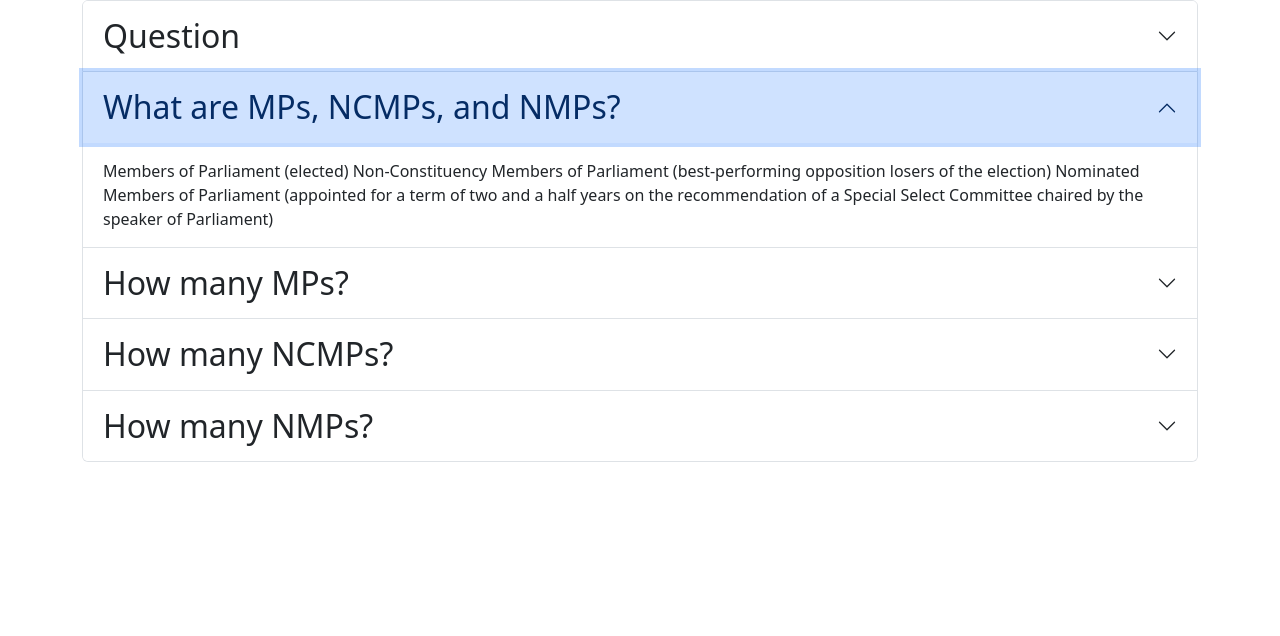
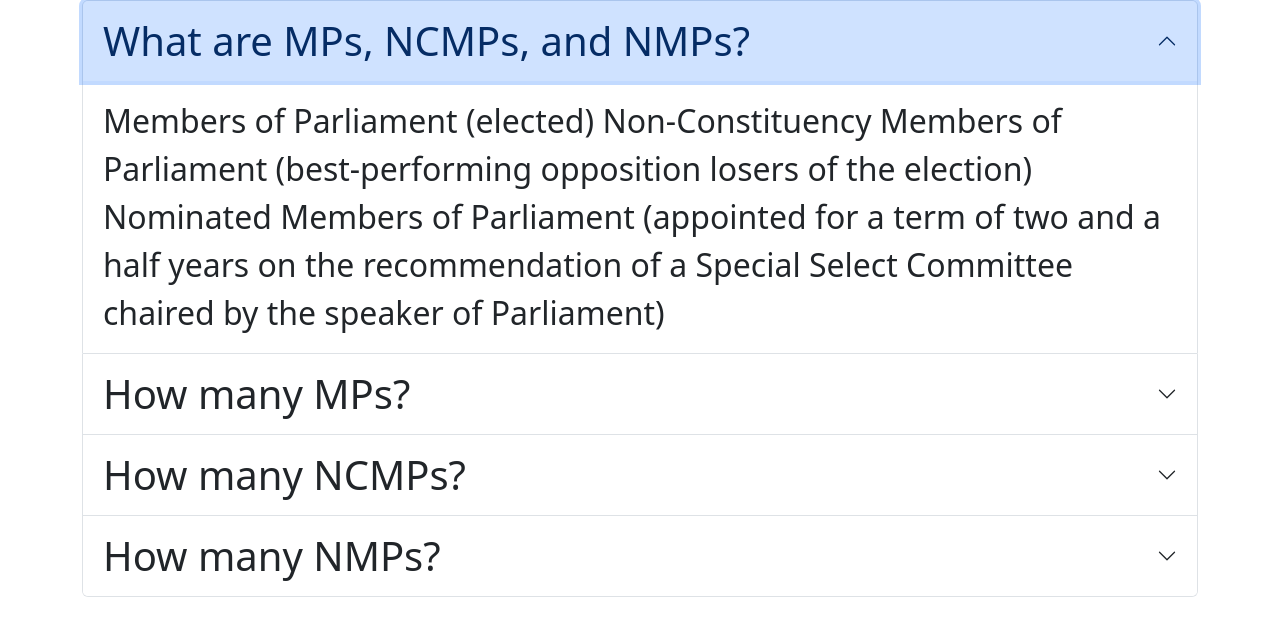
Before and after one commit to python4interviews/flash-cards, a plain HTML site: page docs/index.html in a window 1280 px wide. Both pictures are taken after a click on the button "What are MPs, NCMPs, and NMPs?". Drawn offline with nearby package versions, Linux system fonts and the light colour scheme.

Commit message:
Update index.html

```diff
--- a/docs/index.html
+++ b/docs/index.html
@@ -4,7 +4,7 @@
     <meta charset="UTF-8">
     <link href="https://cdn.jsdelivr.net/npm/bootstrap@5.3.0/dist/css/bootstrap.min.css" rel="stylesheet" integrity="sha384-9ndCyUaIbzAi2FUVXJi0CjmCapSmO7SnpJef0486qhLnuZ2cdeRhO02iuK6FUUVM" crossorigin="anonymous">
     <script src="https://cdn.jsdelivr.net/npm/bootstrap@5.3.0/dist/js/bootstrap.bundle.min.js" integrity="sha384-geWF76RCwLtnZ8qwWowPQNguL3RmwHVBC9FhGdlKrxdiJJigb/j/68SIy3Te4Bkz" crossorigin="anonymous"></script>
-    <title>Title</title>
+    <title>SG Current Affairs Flash Cards</title>
 </head>
 <body>
     <div class="container-lg">
@@ -12,25 +12,12 @@
 
           <div class="accordion-item">
             <h1 class="accordion-header">
-              <button class="accordion-button collapsed" style="font-size: 2rem;" type="button" data-bs-toggle="collapse" data-bs-target="#collapse-1" aria-expanded="false" aria-controls="collapse-1">
-                  Question
+              <button class="accordion-button collapsed" style="font-size: 2.5rem;" type="button" data-bs-toggle="collapse" data-bs-target="#collapse-1" aria-expanded="false" aria-controls="collapse-1">
+                  What are MPs, NCMPs, and NMPs?
               </button>
             </h1>
             <div id="collapse-1" class="accordion-collapse collapse" data-bs-parent="#accordionExample">
-              <div class="accordion-body" style="font-size: 1rem;">
-                  Answer
-              </div>
-            </div>
-          </div>
-
-          <div class="accordion-item">
-            <h1 class="accordion-header">
-              <button class="accordion-button collapsed" style="font-size: 2rem;" type="button" data-bs-toggle="collapse" data-bs-target="#collapse-2" aria-expanded="false" aria-controls="collapse-2">
-                  What are MPs, NCMPs, and NMPs?
-              </button>
-            </h1>
-            <div id="collapse-2" class="accordion-collapse collapse" data-bs-parent="#accordionExample">
-              <div class="accordion-body" style="font-size: 1rem;">
+              <div class="accordion-body" style="font-size: 2rem;">
                   Members of Parliament (elected)
 
 Non-Constituency Members of Parliament (best-performing opposition losers of the election)
@@ -42,12 +29,12 @@ Nominated Members of Parliament (appointed for a term of two and a half years on
 
           <div class="accordion-item">
             <h1 class="accordion-header">
-              <button class="accordion-button collapsed" style="font-size: 2rem;" type="button" data-bs-toggle="collapse" data-bs-target="#collapse-3" aria-expanded="false" aria-controls="collapse-3">
+              <button class="accordion-button collapsed" style="font-size: 2.5rem;" type="button" data-bs-toggle="collapse" data-bs-target="#collapse-2" aria-expanded="false" aria-controls="collapse-2">
                   How many MPs?
               </button>
             </h1>
-            <div id="collapse-3" class="accordion-collapse collapse" data-bs-parent="#accordionExample">
-              <div class="accordion-body" style="font-size: 1rem;">
+            <div id="collapse-2" class="accordion-collapse collapse" data-bs-parent="#accordionExample">
+              <div class="accordion-body" style="font-size: 2rem;">
                   93 (currently 92 because Raeesah Khan resigned)
               </div>
             </div>
@@ -55,12 +42,12 @@ Nominated Members of Parliament (appointed for a term of two and a half years on
 
           <div class="accordion-item">
             <h1 class="accordion-header">
-              <button class="accordion-button collapsed" style="font-size: 2rem;" type="button" data-bs-toggle="collapse" data-bs-target="#collapse-4" aria-expanded="false" aria-controls="collapse-4">
+              <button class="accordion-button collapsed" style="font-size: 2.5rem;" type="button" data-bs-toggle="collapse" data-bs-target="#collapse-3" aria-expanded="false" aria-controls="collapse-3">
                   How many NCMPs?
               </button>
             </h1>
-            <div id="collapse-4" class="accordion-collapse collapse" data-bs-parent="#accordionExample">
-              <div class="accordion-body" style="font-size: 1rem;">
+            <div id="collapse-3" class="accordion-collapse collapse" data-bs-parent="#accordionExample">
+              <div class="accordion-body" style="font-size: 2rem;">
                   At most 12. Since already have 10 opposition MPs (now 9 because Raeesah Khan resigned), only 2 NCMPs)
               </div>
             </div>
@@ -68,12 +55,12 @@ Nominated Members of Parliament (appointed for a term of two and a half years on
 
           <div class="accordion-item">
             <h1 class="accordion-header">
-              <button class="accordion-button collapsed" style="font-size: 2rem;" type="button" data-bs-toggle="collapse" data-bs-target="#collapse-5" aria-expanded="false" aria-controls="collapse-5">
+              <button class="accordion-button collapsed" style="font-size: 2.5rem;" type="button" data-bs-toggle="collapse" data-bs-target="#collapse-4" aria-expanded="false" aria-controls="collapse-4">
                   How many NMPs?
               </button>
             </h1>
-            <div id="collapse-5" class="accordion-collapse collapse" data-bs-parent="#accordionExample">
-              <div class="accordion-body" style="font-size: 1rem;">
+            <div id="collapse-4" class="accordion-collapse collapse" data-bs-parent="#accordionExample">
+              <div class="accordion-body" style="font-size: 2rem;">
                   9
               </div>
             </div>
```
